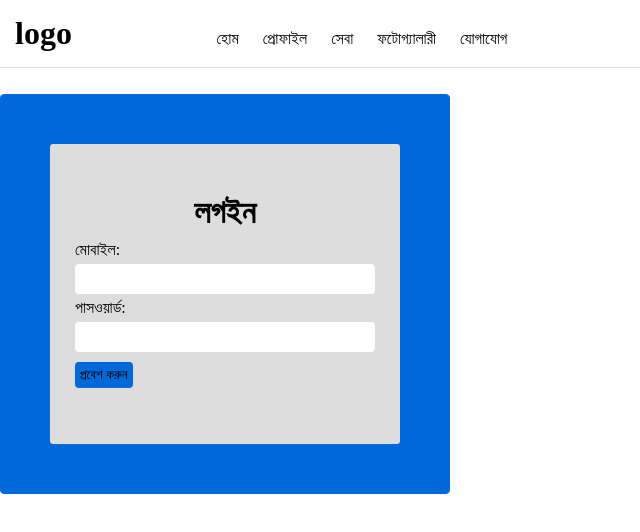
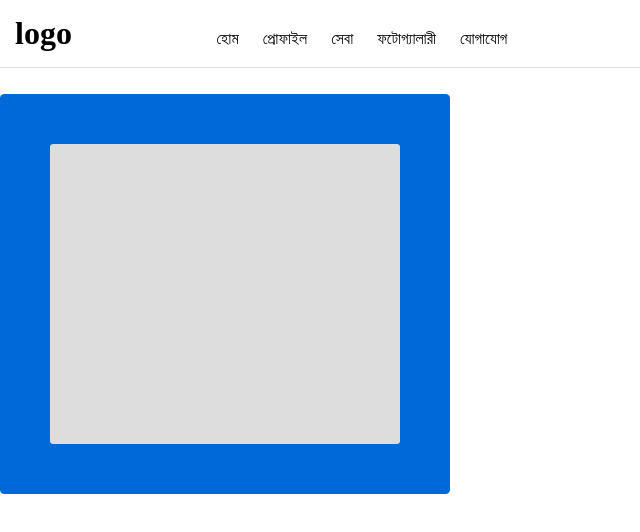
Before and after one commit to nabiulislam609/CSS_CLASS_5, a plain HTML site: page index.html in a window 1280 px wide. Shown: the whole page, without its empty margins (0-640 px from the left). Drawn offline with Linux system fonts and the light colour scheme.

Commit message:
Update In Index and CSS File

```diff
--- a/index.html
+++ b/index.html
@@ -26,12 +26,12 @@
     </div>
     <div class="login-page">
         <div class="login-area">
-            <h1>লগইন</h1>
+            <!-- <h1>লগইন</h1>
             <label id="mobile" for="মোবাইল">মোবাইল: </label>
             <input id="text" type="text">
             <label id="password" for="পাসওয়ার্ড">পাসওয়ার্ড: </label>
             <input id="text" type="password">
-            <button>প্রবেশ করুন</button>
+            <button>প্রবেশ করুন</button> -->
         </div>
     </div>
 </body>
--- a/style.css
+++ b/style.css
@@ -51,11 +51,11 @@
     border-radius: 4px;
 }
 #mobile{
-    display: flex;
+    display: block;
     margin: 5px 10px;
 }
 #text{
-    display: flex;
+    display: block;
     padding: 0 10px;
     width: 300px;
     height: 30px;
```
